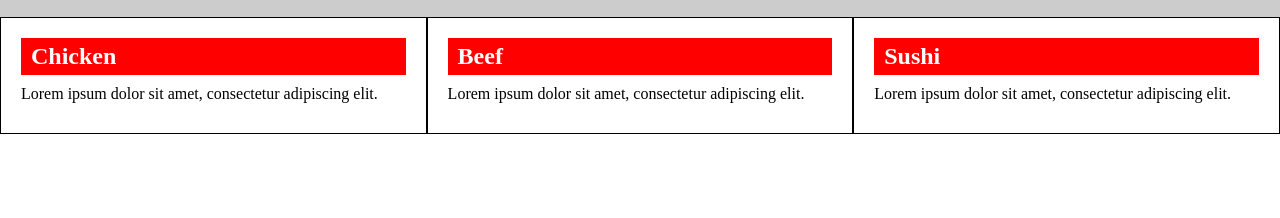
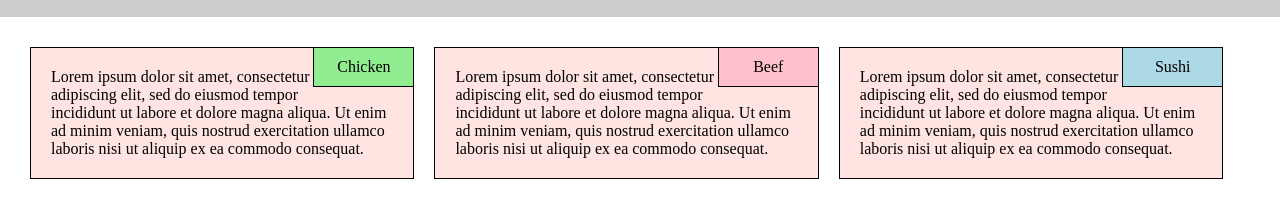
Before and after one commit to MichaelWe1/Coursera-test, a plain HTML site: page Module2/index.html in a window 1280 px wide. Shown: the part 60-278 px from the top of the page. Drawn offline with Linux system fonts and the light colour scheme.

Commit message:
module 2 done

```diff
--- a/Module2/index.html
+++ b/Module2/index.html
@@ -8,22 +8,25 @@
   <header>
     <h1>The Menu?</h1>
   </header>
-
-  <section class="desktop">
-    <h2 class="section-title">Chicken</h2>
-    <p>Lorem ipsum dolor sit amet, consectetur adipiscing elit.</p>
-  </section>
-
-  <section class="desktop">
-    <h2 class="section-title">Beef</h2>
-    <p>Lorem ipsum dolor sit amet, consectetur adipiscing elit.</p>
-  </section>
-
-  <section class="desktop">
-    <h2 class="section-title">Sushi</h2>
-    <p>Lorem ipsum dolor sit amet, consectetur adipiscing elit.</p>
-  </section>
-
-  <script src="script.js"></script>
+  <div class="container">
+    <div class="section">
+      <div class="section-titleC">Chicken</div>
+      <div class="section-content">
+        <p>Lorem ipsum dolor sit amet, consectetur adipiscing elit, sed do eiusmod tempor incididunt ut labore et dolore magna aliqua. Ut enim ad minim veniam, quis nostrud exercitation ullamco laboris nisi ut aliquip ex ea commodo consequat.</p>
+      </div>
+    </div>
+    <div class="section">
+      <div class="section-titleB">Beef</div>
+      <div class="section-content">
+        <p>Lorem ipsum dolor sit amet, consectetur adipiscing elit, sed do eiusmod tempor incididunt ut labore et dolore magna aliqua. Ut enim ad minim veniam, quis nostrud exercitation ullamco laboris nisi ut aliquip ex ea commodo consequat.</p>
+      </div>
+    </div>
+    <div class="section">
+      <div class="section-titleS">Sushi</div>
+      <div class="section-content">
+        <p>Lorem ipsum dolor sit amet, consectetur adipiscing elit, sed do eiusmod tempor incididunt ut labore et dolore magna aliqua. Ut enim ad minim veniam, quis nostrud exercitation ullamco laboris nisi ut aliquip ex ea commodo consequat.</p>
+      </div>
+    </div>
+  </div>
 </body>
 </html>
--- a/Module2/style.css
+++ b/Module2/style.css
@@ -1,7 +1,9 @@
-body {
+* {
   margin: 0;
   padding: 0;
+  box-sizing: border-box;
 }
+
 
 header {
   text-align: center;
@@ -9,39 +11,78 @@ header {
   padding: 20px;
 }
 
-h1 {
-  margin: 0;
+
+.container {
+  margin: 20px;
+  display: flex;
+  flex-wrap: wrap;
 }
 
-section {
-  float: left;
-  box-sizing: border-box;
-  width: 33.33%;
-  padding: 20px;
-  border: 1px solid #000;
+
+.section {
+  background-color: #FFE4E1;
+  width: 31%;
+  margin: 10px;
+  border: 1px solid black;
 }
 
-.section-title {
+
+.section-titleC {
   position: relative;
-  top: 0;
-  right: 0;
-  background-color: #f00;
-  color: #fff;
-  padding: 5px 10px;
-  margin: 0;
+  padding: 10px;
+  background-color: lightgreen;
+  color: #000000;
+  border-bottom: 1px solid black;
+  border-left: 1px solid black;
+  float: right;
+  width: 100px;
+  text-align:center;
+}
+.section-titleB {
+  position: relative;
+  padding: 10px;
+  background-color: #FFC0CB;
+  color: #000000;
+  border-bottom: 1px solid black;
+  border-left: 1px solid black;
+  float: right;
+  width: 100px;
+  text-align:center;
+}
+.section-titleS {
+  position: relative;
+  padding: 10px;
+  background-color: lightblue;
+  color: #000000;
+  border-bottom: 1px solid black;
+  border-left: 1px solid black;
+  float: right;
+  width: 100px;
+  text-align:center;
 }
 
-p {
-  margin: 10px 0;
+
+.section-content {
+  padding:20px;
+  background-color: #FFE4E1;
+  color: #000000;
 }
 
-@media screen and (max-width: 991px) {
-  .desktop {
+
+@media (min-width: 768px) and (max-width: 991px) {
+  .section {
     width: 50%;
+	margin: 0px;
+
   }
-
-  @media screen and (max-width: 767px) {
-  .desktop {
+  .section:nth-child(3) {
     width: 100%;
   }
 }
+
+@media (max-width: 767px) {
+  .section {
+    width: 100%;
+	margin: 5px
+  }
+}
```
